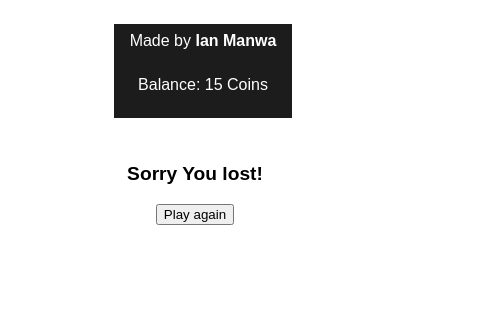
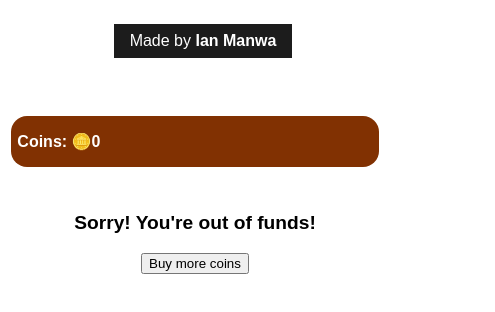
Before and after one commit to ianmanwa/trading-game, a plain HTML site: page trading-game/index.html in a window 390 px wide. Both pictures are taken after typing "5" into the empty fields and a click on the button "UP". Shown: the whole page, 495 px wide, since content can reach past the window. Drawn offline with Linux system fonts and the light colour scheme.

```diff
--- a/trading-game/index.html
+++ b/trading-game/index.html
@@ -13,9 +13,10 @@
     <navbar>
         <div class="color-div">
             <text> Made by <Strong>Ian Manwa </Strong></text>
-            <div id="Balance"></div>
         </div>
     </navbar>
+
+    <div id="Balance" class="balance"></div>
 
     <!-- Actual game starts here -->
     <div id="game-div">
@@ -39,10 +40,17 @@
     <button id="play-again2"> Play again </button>
     </div>
 
-    <!-- Losing screen -->
-    <div id="broke" class="lose-screen">
-    <p> Sorry You're out of funds! </p>
-    <button id="Buy More coins"> Play again </button>
+    <!-- Out of money -->
+    <div id="broke" class="broke-screen">
+    <p> Sorry! You're out of funds! </p>
+    <button id="buy-more"> Buy more coins </button>
+    </div>
+
+
+    <!-- Choose correct amount -->
+    <div id="cheat" class="cheat-screen">
+    <p> Come on man, you ain't thaaaaaat rich! </p>
+    <button id="play-again3"> Play again </button>
     </div>
 
     <script src="trader.js"></script>
--- a/trading-game/style.css
+++ b/trading-game/style.css
@@ -32,8 +32,9 @@
     width: 100vh;
     padding: 0.5rem;
     display: flex;
-    justify-content: space-between;
+    justify-content: center;
     align-items:center;
+    margin-bottom: 3rem;
 }
 
 .amount{
@@ -83,11 +84,57 @@
     display: none;
 }
 
+
+.broke-screen{
+    text-align: center;
+    font-weight: bold;
+    font-size: 1.2rem;
+
+    width: 600px;
+    padding-top: 1rem;
+    display:flex;
+    flex-direction: column;
+    justify-content: center;
+    align-items: center;
+    display: none;
+}
+
+.balance{
+    display: flex;
+    border-radius: 1rem;
+    background-color: rgb(129, 49, 2);
+    color: White;
+    padding-left: 0.4rem;
+    padding-right: 0.4rem;
+    font-weight: bold;
+    text-align: center;
+    font-family: Arial, Helvetica, sans-serif;
+}
+
+
+.cheat-screen{
+    text-align: center;
+    font-weight: bold;
+    font-size: 1.2rem;
+
+    width: 600px;
+    padding-top: 1rem;
+    display:flex;
+    flex-direction: column;
+    justify-content: center;
+    align-items: center;
+    display: none;
+}
+
+
+
 @media (max-width: 600px) {
 
     .form,
     .win-screen,
-    .lose-screen {
+    .lose-screen,
+    .balance,
+    .cheat-screen {
         width: 95%;
     }
 
@@ -101,7 +148,7 @@
     .up-btn,
     .down-btn {
         width: 100%;
-        max-width: 300px;
+        max-width: 200px;
     }
 
     #game-div {
--- a/trading-game/trader.js
+++ b/trading-game/trader.js
@@ -5,7 +5,7 @@
 //Function to update the Balance
 async function showBalance() {
     const balance = document.getElementById("Balance")
-    balance.innerHTML = `<p> Balance: ${bank} Coins</p>`
+    balance.innerHTML = `<p> Coins: 🪙${bank} </p>`
 }
 showBalance()
 
@@ -13,6 +13,9 @@
 const gameDiv = document.getElementById("game-div")
 const winScreen = document.getElementById("win-id")
 const loserScreen = document.getElementById("lose-id")
+const noFunds = document.getElementById("broke")
+const noCheat = document.getElementById("cheat")
+
 
 
 //FUNCTION TO GENERATE NEW RANDOM NUMBER
@@ -33,15 +36,36 @@
         amount = Number(receivedAmount)
         const button = e.submitter
 
-        if (button.id == arrayOption)
+
+
+        // When the player enters ammount larger than their balance
+        if( amount > bank )
+        {
+            noCheat.style.display = " flex "
+            gameDiv.style.display = "none"
+        }
+
+        // When the player is out of coins
+        else if( bank >= 0 ){
+            noFunds.style.display = "flex"
+            gameDiv.style.display = "none"
+
+            bank = 0
+            showBalance()
+        }
+        // When the player wins
+        else if (button.id == arrayOption)
         {
             winScreen.style.display = "flex"
             gameDiv.style.display = "none"
 
+
             bank = amount + bank
             showBalance()
 
-        }else
+        }
+        //When the player loses
+        else
         {
             loserScreen.style.display = "flex"
             gameDiv.style.display = "none"
@@ -55,16 +79,29 @@
 
 
 
-// PLAY AGAIN LISTENER FOR THE WINNING SCREEN
+// BUTTON LISTENER FOR THE WINNING SCREEN
 document.getElementById("play-again1").addEventListener("click", function (e){
     winScreen.style.display = "none"
     gameDiv.style.display = "flex"
     form()
 })
 
-//PLAY AGAIN LISTENER FOR THE LOSING SCREEN
+// BUTTON LISTENER FOR THE LOSING SCREEN
 document.getElementById("play-again2").addEventListener("click", function (e){
     loserScreen.style.display = "none"
     gameDiv.style.display = "flex"
     form()
 })
+
+// BUTTON LISTENER FOR THE CHEAT SCREEN
+document.getElementById("play-again3").addEventListener("click", function (e){
+    noCheat.style.display = "none"
+    gameDiv.style.display = "flex"
+    form()
+})
+
+
+// BUTTON LISTENER FOR OUT OF MONEY SCREEN
+document.getElementById("buy-more").addEventListener("click", function (e){
+
+})
```
